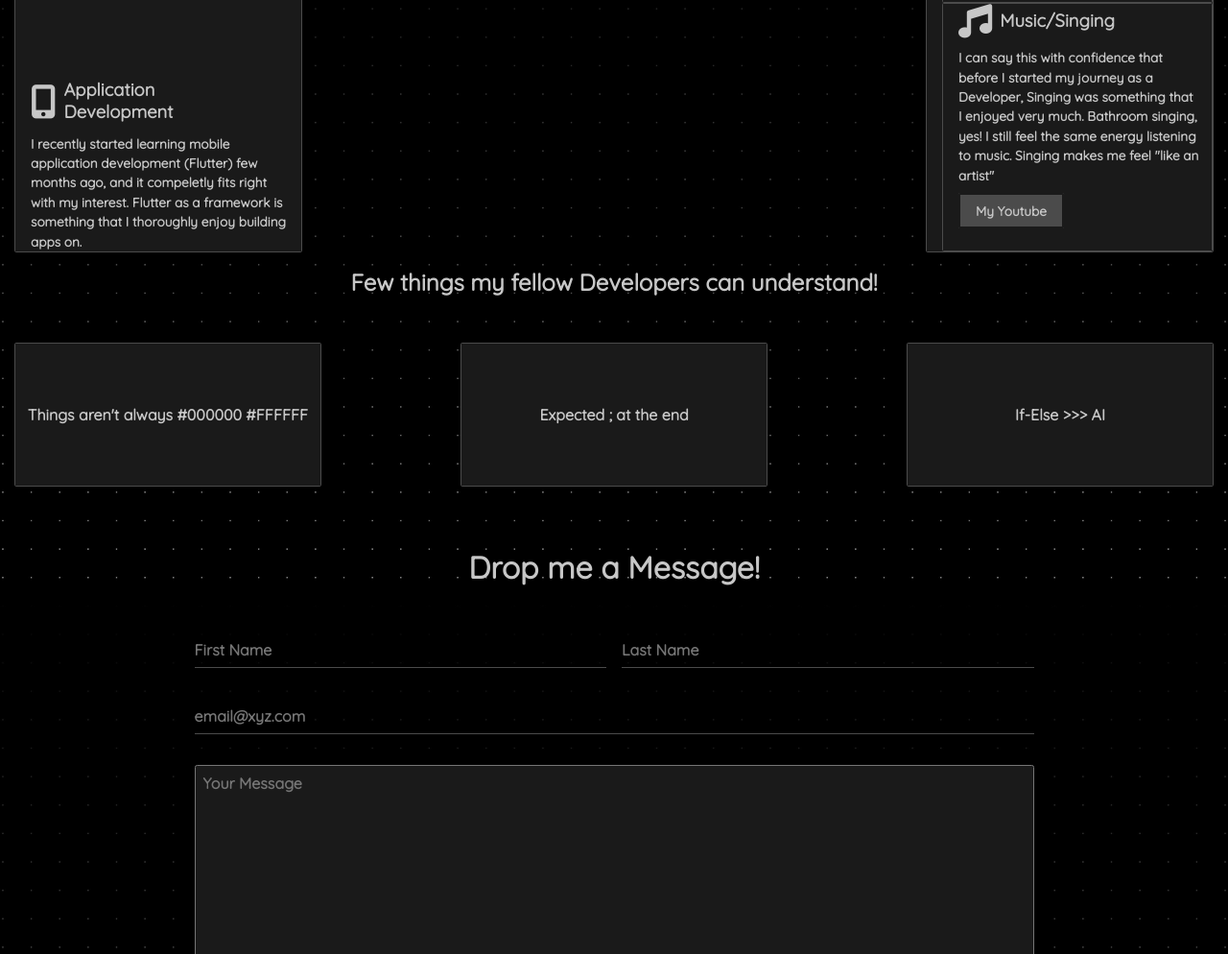
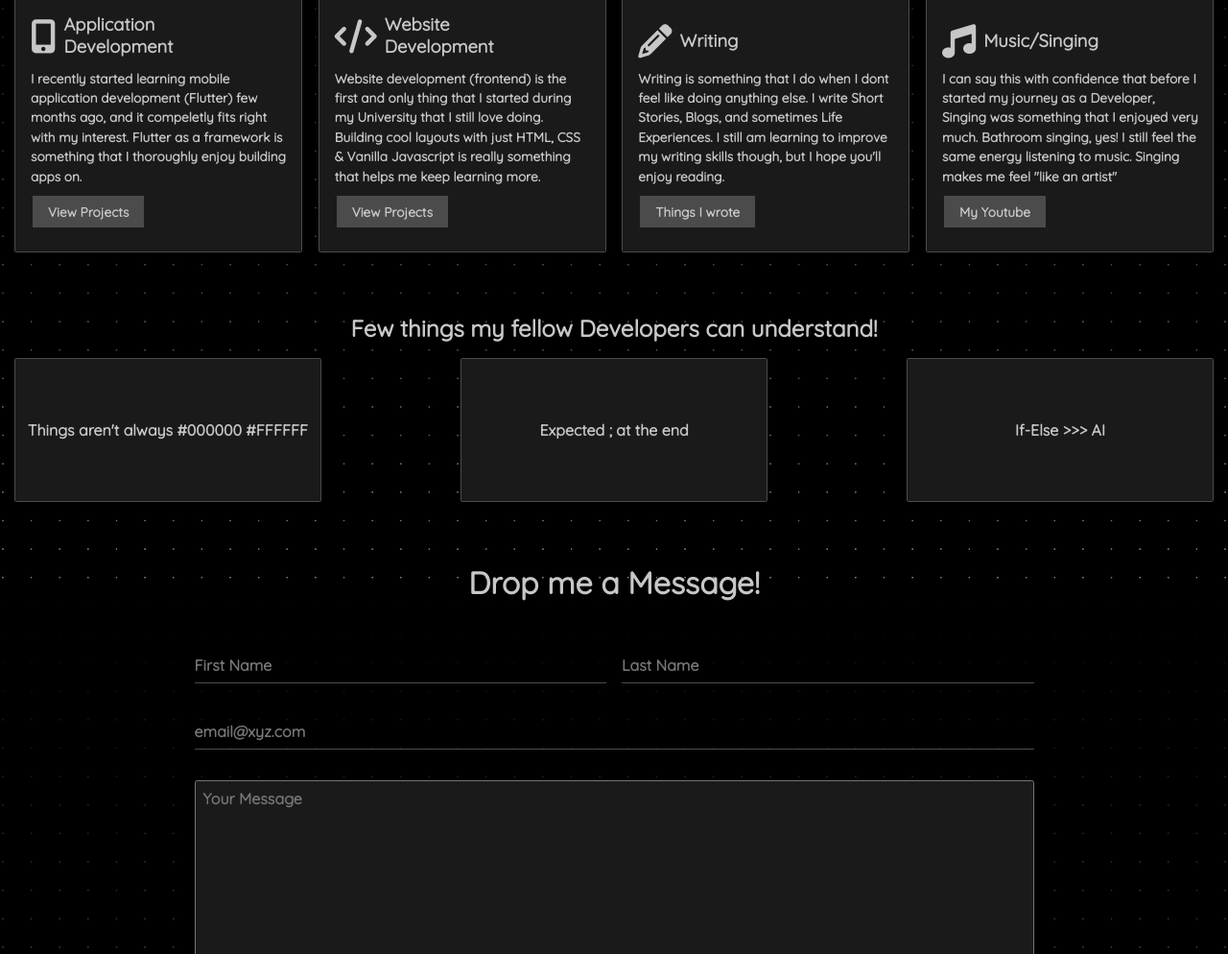
Before and after one commit to Shahhmeeer/portfolio, a plain HTML site: page index.html in a window 1280 px wide. Shown: the part 979-1973 px from the top of the page at 96% size. Drawn offline with Linux system fonts and the light colour scheme.

Commit message:
minor stuff

```diff
--- a/index.html
+++ b/index.html
@@ -18,6 +18,7 @@
 
 <body>
   <div class="desktop-view">
+
   </div>
   <div class="mobile-view">
     <header>
@@ -74,9 +75,9 @@
                 fits right with my interest. Flutter as a framework is something that I thoroughly enjoy building apps
                 on.</p>
             </div>
-            <!-- <div class="read-more-button">
+            <div class="read-more-button">
               <a href="./pages/app-dev-projects.html">View Projects</a>
-            </div> -->
+            </div>
           </div>
           <div class="skill web-dev">
             <div class="icon-and-name">
@@ -92,10 +93,10 @@
                 still love doing. Building cool layouts with just HTML, CSS & Vanilla Javascript is really something
                 that helps me keep learning more.</p>
             </div>
-            <!-- <div class="read-more-button">
+            <div class="read-more-button">
               <a href="./pages/web-projects.html">View Projects</a>
             </div>
-          </div> -->
+          </div>
           <div class="skill writing">
             <div class="icon-and-name">
               <div class="skill-icon">
@@ -106,8 +107,7 @@
               </div>
             </div>
             <div class="skill-description">
-                <p>Writing is something that I do when I dont feel like doing anything else. I write Short Stories,
-                  Blogs,
+              <p>Writing is something that I do when I dont feel like doing anything else. I write Short Stories, Blogs,
                 and sometimes Life Experiences. I still am learning to improve my writing skills though, but I hope
                 you'll enjoy reading.</p>
             </div>
```
Lines whose indentation alone changed are shown as unchanged.
